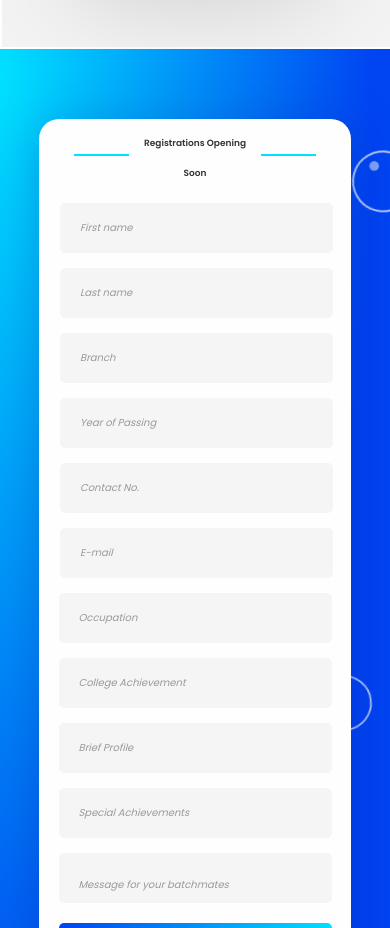
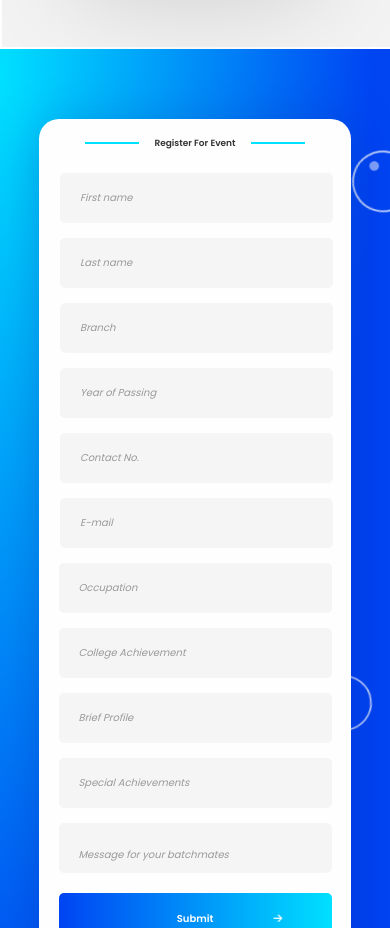
Before and after one commit to Deepakjain1234/alumni-meet, a plain HTML site: page index.html in a window 390 px wide. Shown: the part 3710-4638 px from the top of the page. Drawn offline with nearby package versions, Linux system fonts and the light colour scheme.

Commit message:
form title updated

```diff
--- a/CSS/Styles1.css
+++ b/CSS/Styles1.css
@@ -542,7 +542,7 @@ body {
   }
 
   .form-hr {
-    margin-top: 35px;
+    margin-top: 23px;
     height: 2px;
   }
 
--- a/index.html
+++ b/index.html
@@ -264,7 +264,7 @@
     <div class="form">
       <div class="head-form">
         <div class="form-hr"></div>
-        <h3 class="registration-title">Registrations Opening<br> Soon</h3>
+        <h3 class="registration-title">Register For Event</h3>
         <div class="form-hr"></div>
       </div>
       <form action="index.html" id="registrationform" name="registration-form">
```
